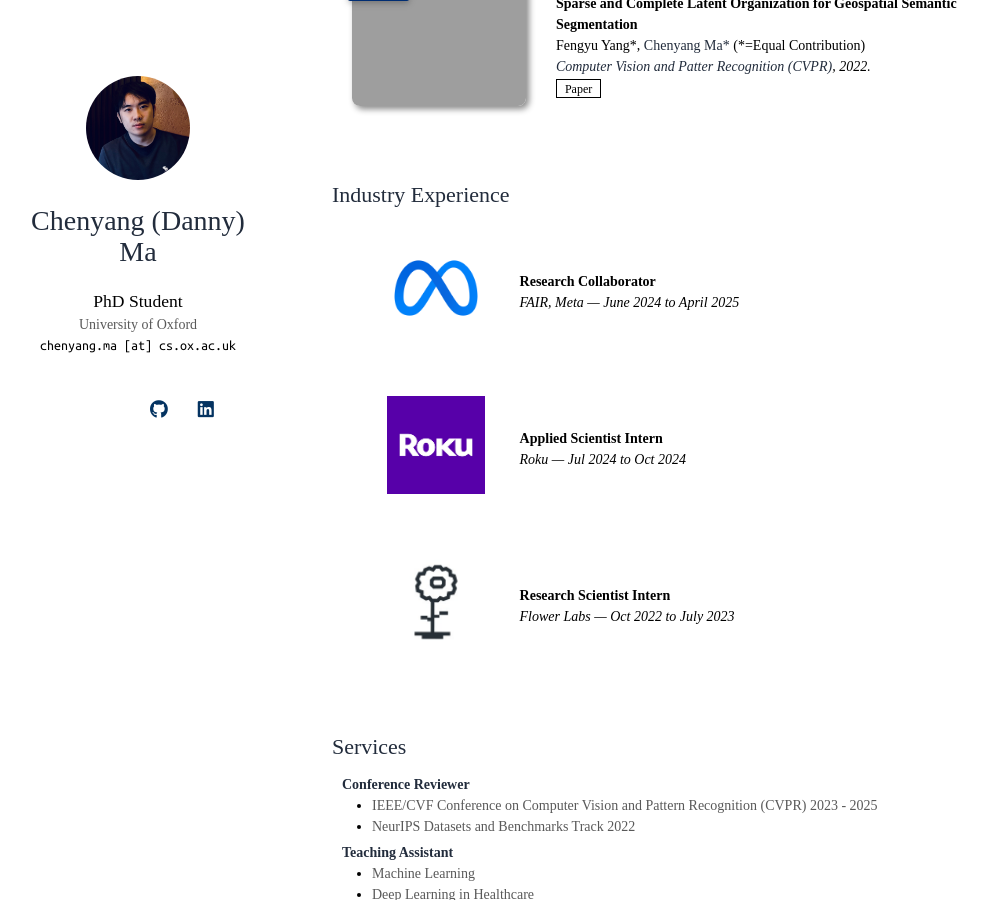
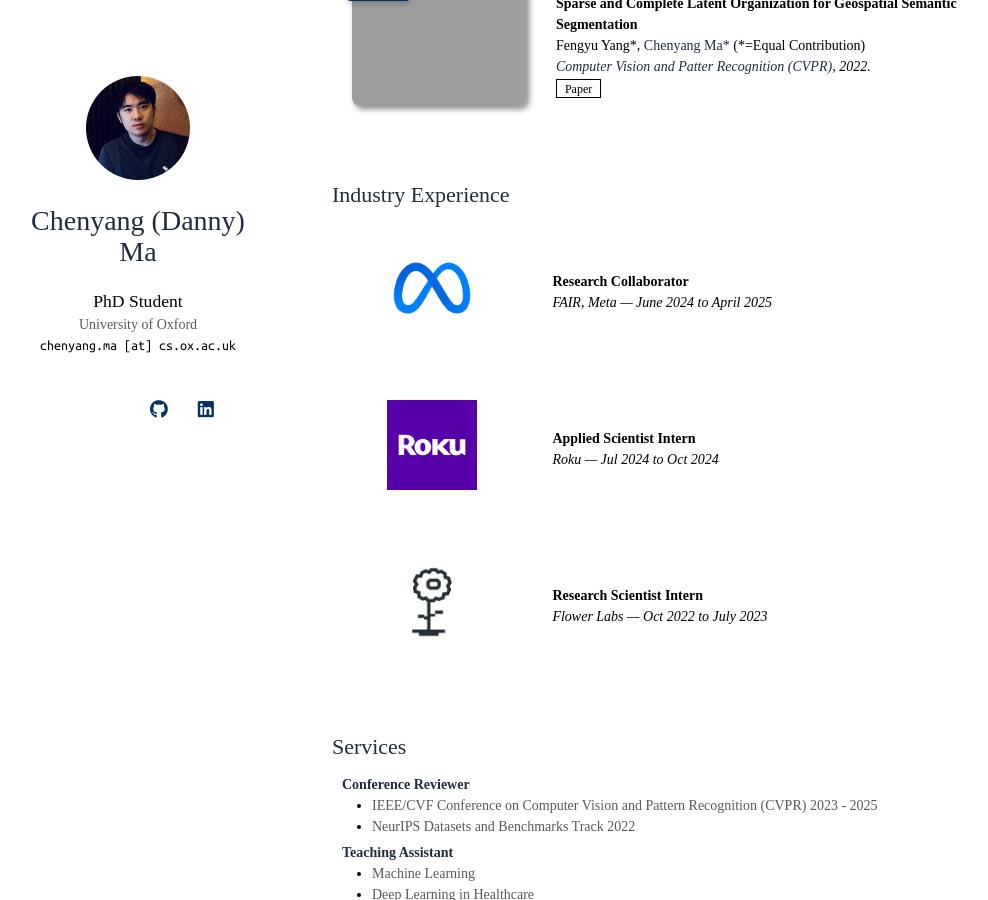
Before and after one commit to dannymcy/dannymcy.github.io, a Jekyll site: the page built from index.md, in a window 1280 px wide and 900 px high, scrolled down 1613 px. Shown: the whole window, without its empty margins (138-1126 px from the left). Built offline with Jekyll 4.4.1, drawn with Linux system fonts in a browser that asks for light colours; nearby versions of some CDN libraries; a style sheet for code colours, icons or effects is not loaded; our own code applies the rules of GitHub Pages for plain Markdown files; grey boxes are pictures that could not be loaded.

Commit message:
Make changes.

```diff
--- a/_includes/industry.md
+++ b/_includes/industry.md
@@ -5,12 +5,12 @@
     <li>
 
       <!-- Meta FAIR -->
-      <div class="pub-row">
-        <div class="col-sm-3 abbr" style="position: relative;padding-right: 15px;padding-left: 15px;display: flex;justify-content: center;align-items: center;">
+      <div class="pub-row" style="display: flex; align-items: center;">
+        <div class="col-sm-3 abbr" style="position: relative;padding-right: 15px;padding-left: 15px;display: flex;justify-content: center;align-items: center;margin-right: 20px;">
           <img src="assets/img/company_logos/meta.png" style="max-height: 133px; width: auto; max-width: 100%;">
         </div>
 
-        <div class="col-sm-9" style="position: relative;padding-right: 15px;padding-left: 20px;display: flex;flex-direction: column;justify-content: center;">
+        <div class="col-sm-9" style="position: relative;padding-right: 15px;padding-left: 40px;display: flex;flex-direction: column;justify-content: center;">
           <div class="title">Research Collaborator</div>
           <div class="periodical"><em>FAIR, Meta — June 2024 to April 2025</em></div>
         </div>
@@ -18,12 +18,12 @@
       <br>
 
       <!-- Roku -->
-      <div class="pub-row">
-        <div class="col-sm-3 abbr" style="position: relative;padding-right: 15px;padding-left: 15px;display: flex;justify-content: center;align-items: center;">
+      <div class="pub-row" style="display: flex; align-items: center;">
+        <div class="col-sm-3 abbr" style="position: relative;padding-right: 15px;padding-left: 15px;display: flex;justify-content: center;align-items: center;margin-right: 20px;">
           <img src="assets/img/company_logos/roku.jpg" style="max-height: 133px; width: auto; max-width: 100%;">
         </div>
 
-        <div class="col-sm-9" style="position: relative;padding-right: 15px;padding-left: 20px;display: flex;flex-direction: column;justify-content: center;">
+        <div class="col-sm-9" style="position: relative;padding-right: 15px;padding-left: 40px;display: flex;flex-direction: column;justify-content: center;">
           <div class="title">Applied Scientist Intern</div>
           <div class="periodical"><em>Roku — Jul 2024 to Oct 2024</em></div>
         </div>
@@ -31,12 +31,12 @@
       <br>
 
       <!-- Flower Labs -->
-      <div class="pub-row">
-        <div class="col-sm-3 abbr" style="position: relative;padding-right: 15px;padding-left: 15px;display: flex;justify-content: center;align-items: center;">
+      <div class="pub-row" style="display: flex; align-items: center;">
+        <div class="col-sm-3 abbr" style="position: relative;padding-right: 15px;padding-left: 15px;display: flex;justify-content: center;align-items: center;margin-right: 20px;">
           <img src="assets/img/company_logos/flower.jpg" style="max-height: 133px; width: auto; max-width: 100%;">
         </div>
 
-        <div class="col-sm-9" style="position: relative;padding-right: 15px;padding-left: 20px;display: flex;flex-direction: column;justify-content: center;">
+        <div class="col-sm-9" style="position: relative;padding-right: 15px;padding-left: 40px;display: flex;flex-direction: column;justify-content: center;">
           <div class="title">Research Scientist Intern</div>
           <div class="periodical"><em>Flower Labs — Oct 2022 to July 2023</em></div>
         </div>
```
